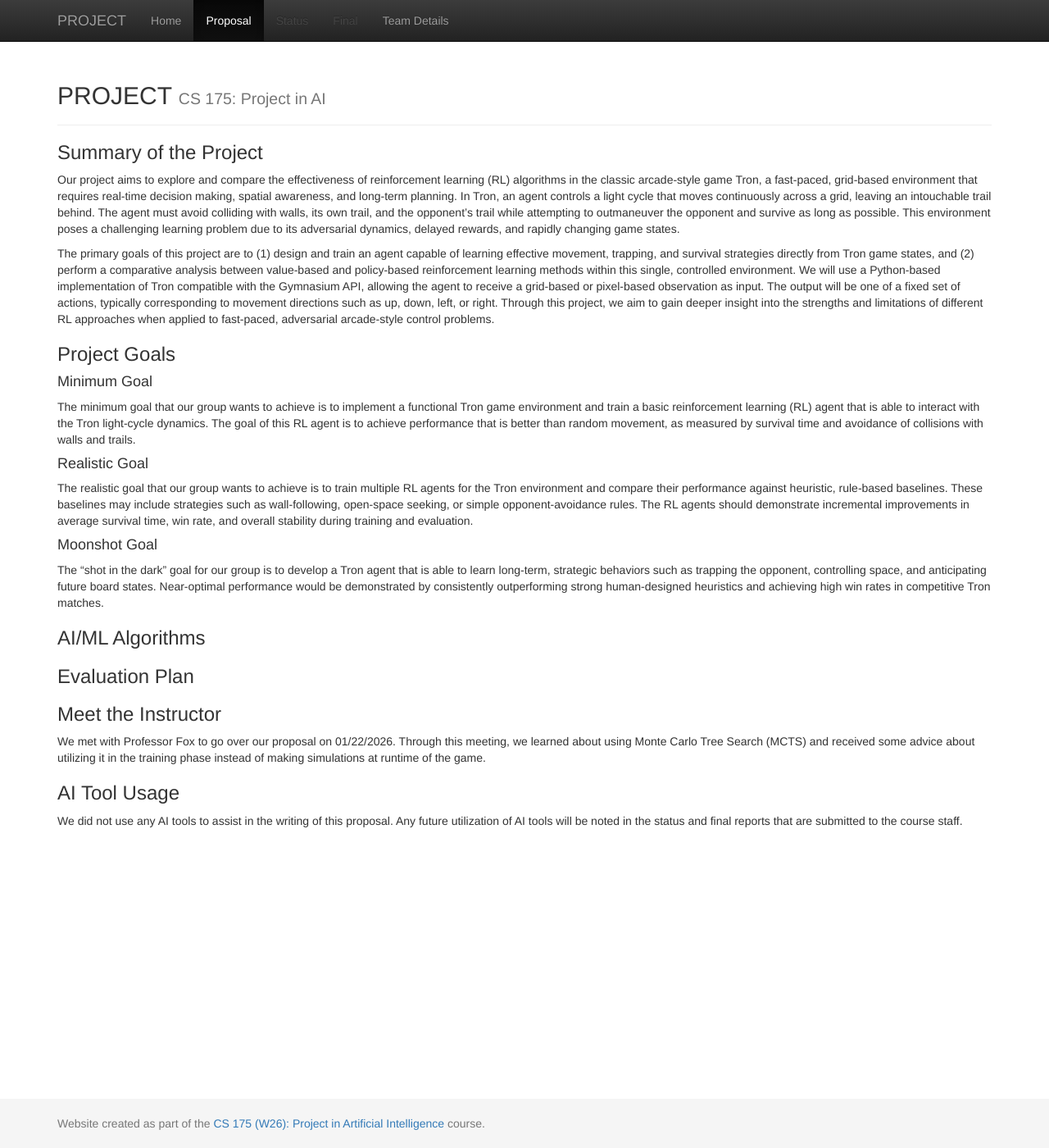
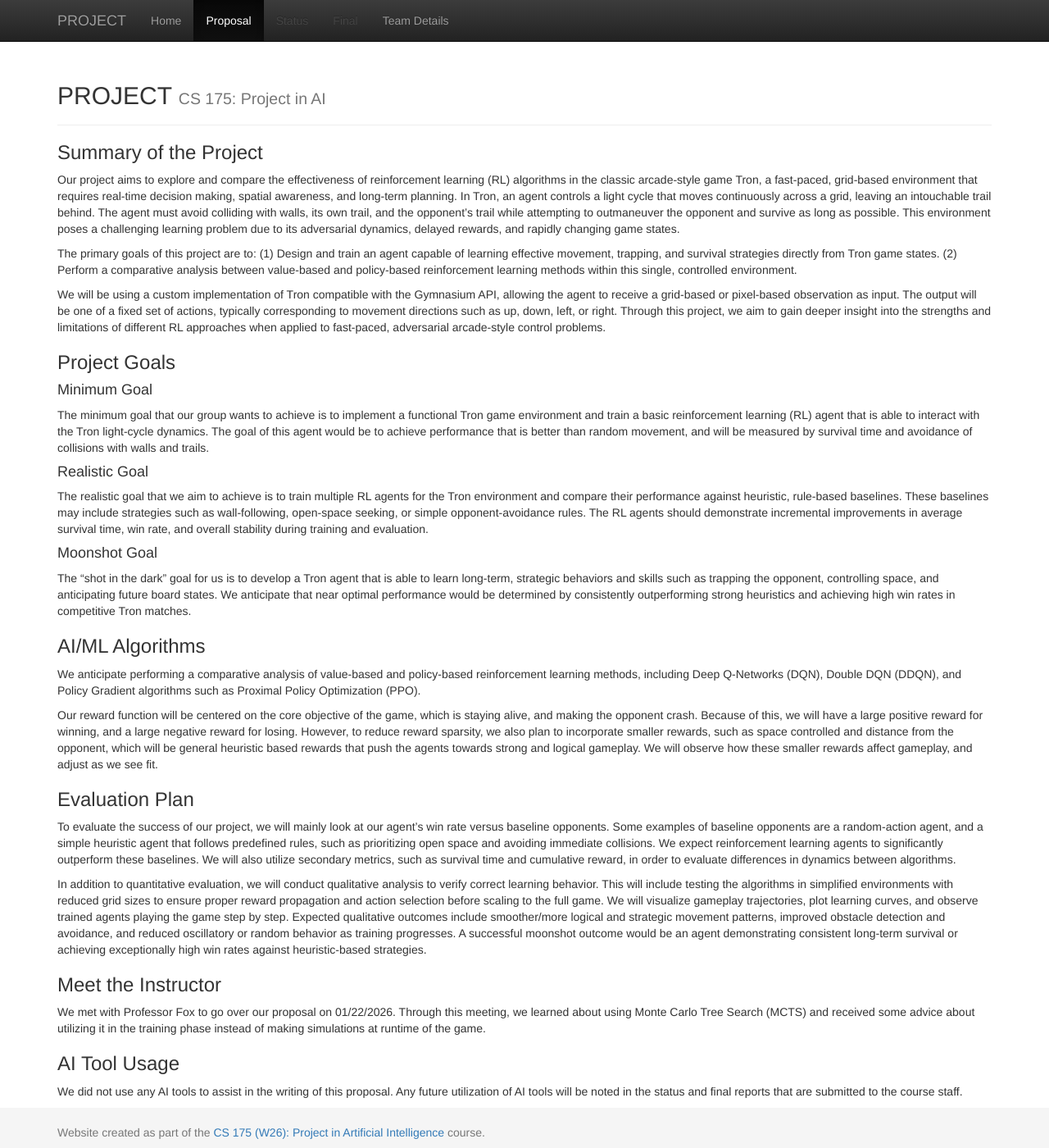
Before and after one commit to gauravkriplani/Tron.ai, a Jekyll site: the page built from docs/proposal.md, in a window 1280 px wide and 1400 px high. Shown: the whole window at 82% size. Built offline with Jekyll 4.4.1, drawn with Linux system fonts in a browser that asks for light colours.

Commit message:
finished prosposal

```diff
--- a/docs/proposal.md
+++ b/docs/proposal.md
@@ -6,21 +6,32 @@ title:  Proposal
 ### Summary of the Project
 Our project aims to explore and compare the effectiveness of reinforcement learning (RL) algorithms in the classic arcade-style game Tron, a fast-paced, grid-based environment that requires real-time decision making, spatial awareness, and long-term planning. In Tron, an agent controls a light cycle that moves continuously across a grid, leaving an intouchable trail behind. The agent must avoid colliding with walls, its own trail, and the opponent’s trail while attempting to outmaneuver the opponent and survive as long as possible. This environment poses a challenging learning problem due to its adversarial dynamics, delayed rewards, and rapidly changing game states.
 
-The primary goals of this project are to (1) design and train an agent capable of learning effective movement, trapping, and survival strategies directly from Tron game states, and (2) perform a comparative analysis between value-based and policy-based reinforcement learning methods within this single, controlled environment. We will use a Python-based implementation of Tron compatible with the Gymnasium API, allowing the agent to receive a grid-based or pixel-based observation as input. The output will be one of a fixed set of actions, typically corresponding to movement directions such as up, down, left, or right. Through this project, we aim to gain deeper insight into the strengths and limitations of different RL approaches when applied to fast-paced, adversarial arcade-style control problems.
+The primary goals of this project are to:
+(1) Design and train an agent capable of learning effective movement, trapping, and survival strategies directly from Tron game states.
+(2) Perform a comparative analysis between value-based and policy-based reinforcement learning methods within this single, controlled environment.
+
+We will be using a custom implementation of Tron compatible with the Gymnasium API, allowing the agent to receive a grid-based or pixel-based observation as input. The output will be one of a fixed set of actions, typically corresponding to movement directions such as up, down, left, or right. Through this project, we aim to gain deeper insight into the strengths and limitations of different RL approaches when applied to fast-paced, adversarial arcade-style control problems.
 
 ### Project Goals
 #### Minimum Goal
-The minimum goal that our group wants to achieve is to implement a functional Tron game environment and train a basic reinforcement learning (RL) agent that is able to interact with the Tron light-cycle dynamics. The goal of this RL agent is to achieve performance that is better than random movement, as measured by survival time and avoidance of collisions with walls and trails.
+The minimum goal that our group wants to achieve is to implement a functional Tron game environment and train a basic reinforcement learning (RL) agent that is able to interact with the Tron light-cycle dynamics. The goal of this agent would be to achieve performance that is better than random movement, and will be measured by survival time and avoidance of collisions with walls and trails.
 
 #### Realistic Goal
-The realistic goal that our group wants to achieve is to train multiple RL agents for the Tron environment and compare their performance against heuristic, rule-based baselines. These baselines may include strategies such as wall-following, open-space seeking, or simple opponent-avoidance rules. The RL agents should demonstrate incremental improvements in average survival time, win rate, and overall stability during training and evaluation.
+The realistic goal that we aim to achieve is to train multiple RL agents for the Tron environment and compare their performance against heuristic, rule-based baselines. These baselines may include strategies such as wall-following, open-space seeking, or simple opponent-avoidance rules. The RL agents should demonstrate incremental improvements in average survival time, win rate, and overall stability during training and evaluation.
 
 #### Moonshot Goal
-The “shot in the dark” goal for our group is to develop a Tron agent that is able to learn long-term, strategic behaviors such as trapping the opponent, controlling space, and anticipating future board states. Near-optimal performance would be demonstrated by consistently outperforming strong human-designed heuristics and achieving high win rates in competitive Tron matches.
+The “shot in the dark” goal for us is to develop a Tron agent that is able to learn long-term, strategic behaviors and skills such as trapping the opponent, controlling space, and anticipating future board states. We anticipate that near optimal performance would be determined by consistently outperforming strong heuristics and achieving high win rates in competitive Tron matches.
 
 ### AI/ML Algorithms
+We anticipate performing a comparative analysis of value-based and policy-based reinforcement learning methods, including Deep Q-Networks (DQN), Double DQN (DDQN), and Policy Gradient algorithms such as Proximal Policy Optimization (PPO).
+
+Our reward function will be centered on the core objective of the game, which is staying alive, and making the opponent crash. Because of this, we will have a large positive reward for winning, and a large negative reward for losing. However, to reduce reward sparsity, we also plan to incorporate smaller rewards, such as space controlled and distance from the opponent, which will be general heuristic based rewards that push the agents towards strong and logical gameplay. We will observe how these smaller rewards affect gameplay, and adjust as we see fit.
+
 
 ### Evaluation Plan
+To evaluate the success of our project, we will mainly look at our agent’s win rate versus baseline opponents. Some examples of baseline opponents are a random-action agent, and a simple heuristic agent that follows predefined rules, such as prioritizing open space and avoiding immediate collisions. We expect reinforcement learning agents to significantly outperform these baselines. We will also utilize secondary metrics, such as survival time and cumulative reward, in order to evaluate differences in dynamics between algorithms.
+
+In addition to quantitative evaluation, we will conduct qualitative analysis to verify correct learning behavior. This will include testing the algorithms in simplified environments with reduced grid sizes to ensure proper reward propagation and action selection before scaling to the full game. We will visualize gameplay trajectories, plot learning curves, and observe trained agents playing the game step by step. Expected qualitative outcomes include smoother/more logical and strategic movement patterns, improved obstacle detection and avoidance, and reduced oscillatory or random behavior as training progresses. A successful moonshot outcome would be an agent demonstrating consistent long-term survival or achieving exceptionally high win rates against heuristic-based strategies.
 
 ### Meet the Instructor
 We met with Professor Fox to go over our proposal on 01/22/2026. Through this meeting, we learned about using Monte Carlo Tree Search (MCTS) and received some advice about utilizing it in the training phase instead of making simulations at runtime of the game.
```
